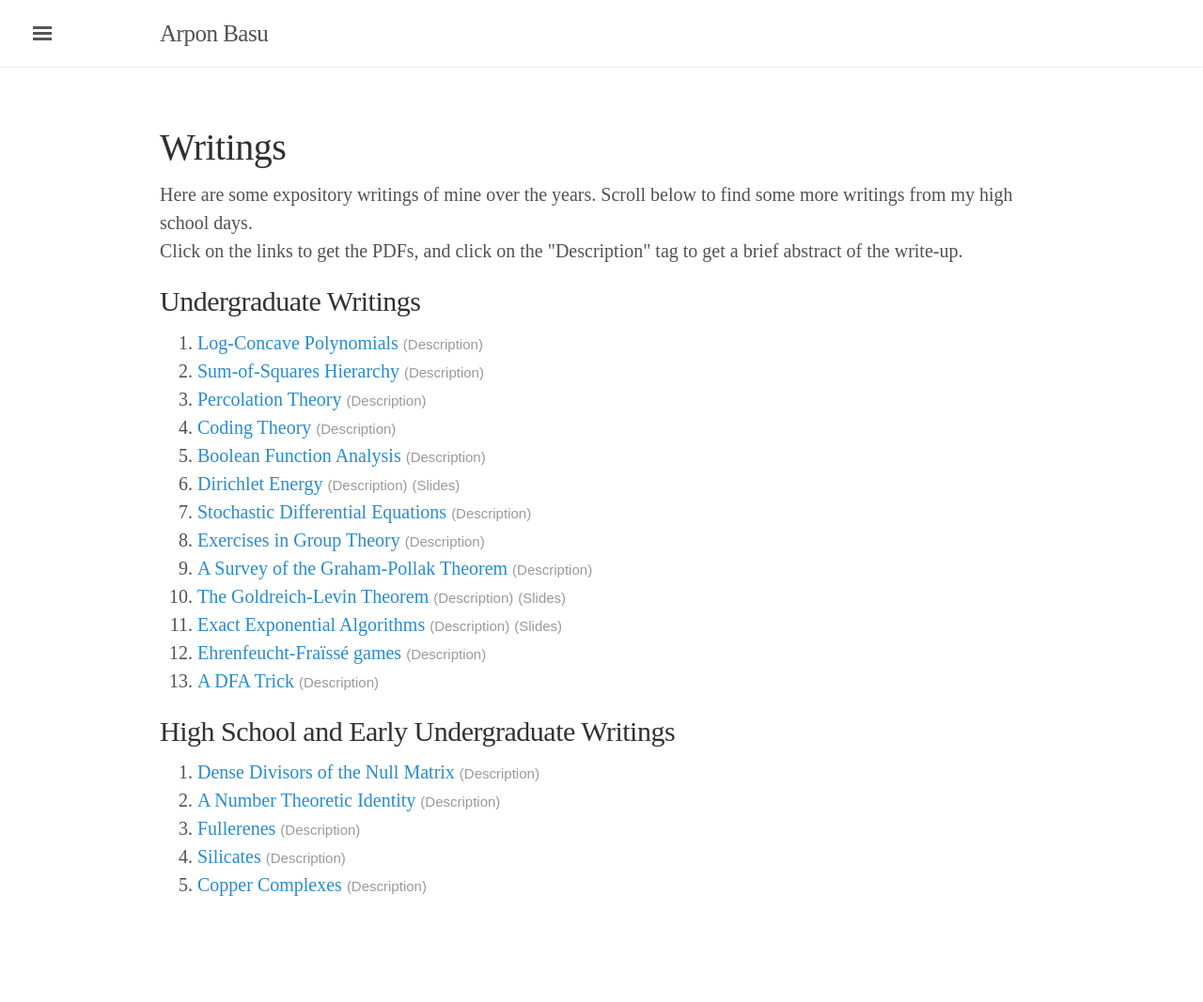
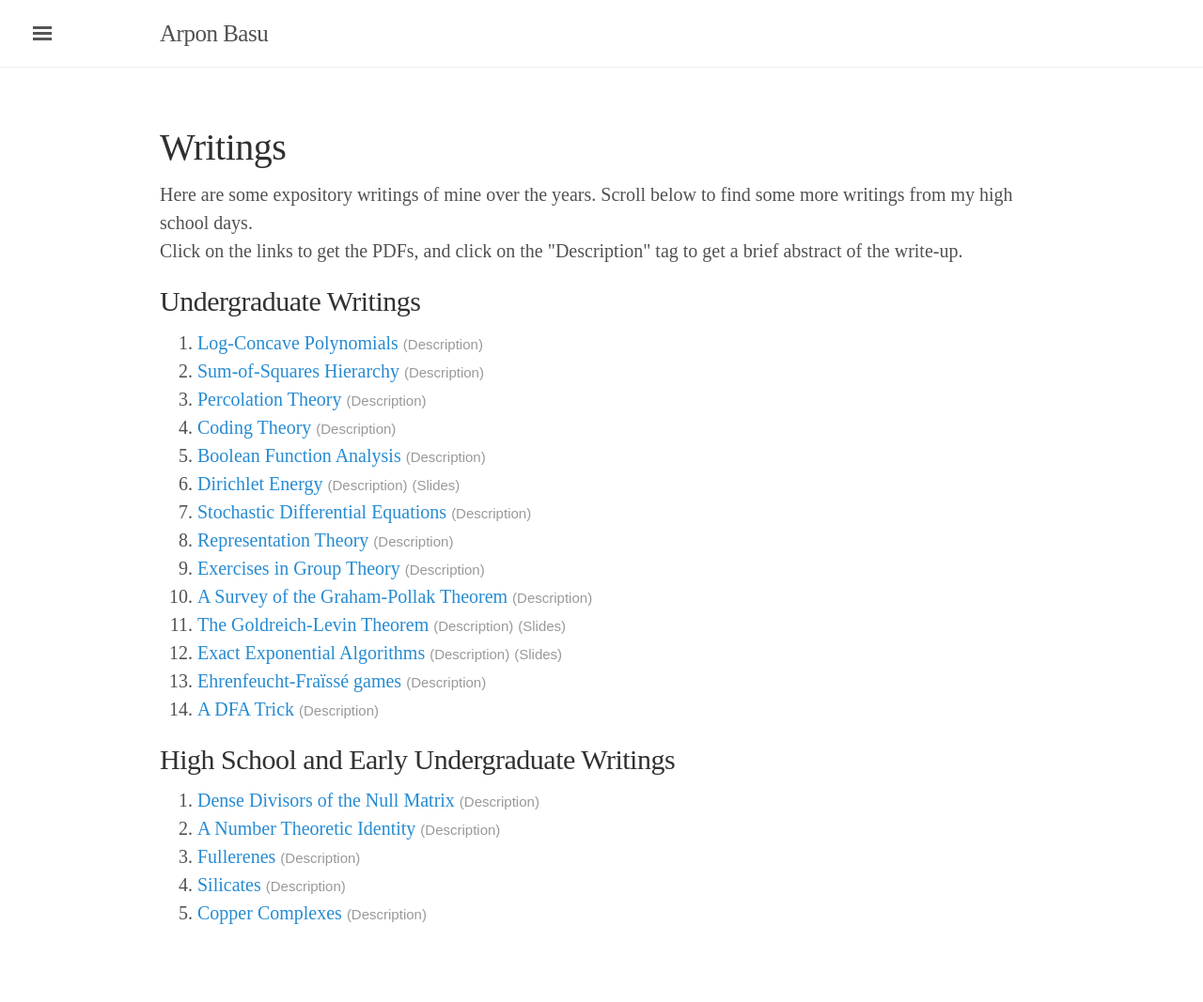
Before and after one commit to rugiarindam/rugiarindam.github.io, a Jekyll site: the page built from notes.html, in a window 1280 px wide. Shown: the whole page at 94% size. Built offline with Jekyll 4.4.1, drawn with Linux system fonts in a browser that asks for light colours; nearby versions of some CDN libraries; some web fonts are replaced; before the commit the page ends 1037 px from its top, so only the background shows below that.

Commit message:
added rep theory

```diff
--- a/notes.html
+++ b/notes.html
@@ -47,6 +47,12 @@ Click on the links to get the PDFs, and click on the "Description" tag to get a
         <a href="./Expository_Writings/Stochastic_Differential_Equations.pdf" target="_blank">Stochastic Differential Equations</a> <a style="cursor: pointer;" onclick='myFunction("stochdiff_desc")'><span style="font-family: sans-serif, 'Open Sans';color: #999;font-size: 15px;">(Description)</span></a><br>
         <div style="border-radius:15px;-webkit-border-radius:15px;-moz-border-radius:15px;width:100%;float:center;display:none;font-size:medium;background-color:#f0ffff;margin-left:0;padding:10px;text-align:left;" id="stochdiff_desc">
             Covered the basics of Itô calculus and stochastic differential equations (from <a href="https://link.springer.com/book/10.1007/978-3-642-14394-6" target="_blank">Bernt Oksendal's book</a> on the same), and prepared a "cheatsheet" of sorts, summarizing the main notions and formulae.
+        </div>
+    </li>
+    <li>
+        <a href="./Expository_Writings/reptheo.pdf" target="_blank">Representation Theory</a> <a style="cursor: pointer;" onclick='myFunction("reptheo_desc")'><span style="font-family: sans-serif, 'Open Sans';color: #999;font-size: 15px;">(Description)</span></a><br>
+        <div style="border-radius:15px;-webkit-border-radius:15px;-moz-border-radius:15px;width:100%;float:center;display:none;font-size:medium;background-color:#f0ffff;margin-left:0;padding:10px;text-align:left;" id="reptheo_desc">
+            Studied Representation Theory from <a href="https://users.metu.edu.tr/sozkap/513-2013/Steinberg.pdf" target="_blank">Steinberg</a>'s book. Covered character theory for finite groups (and computed character tables for the quaternion and dihedral groups), and Fourier analysis over finite groups. Calculated the eigenvalues of Cayley graphs as an application.
         </div>
     </li>
     <li>
```
Also changed, not shown: 1 other file.
